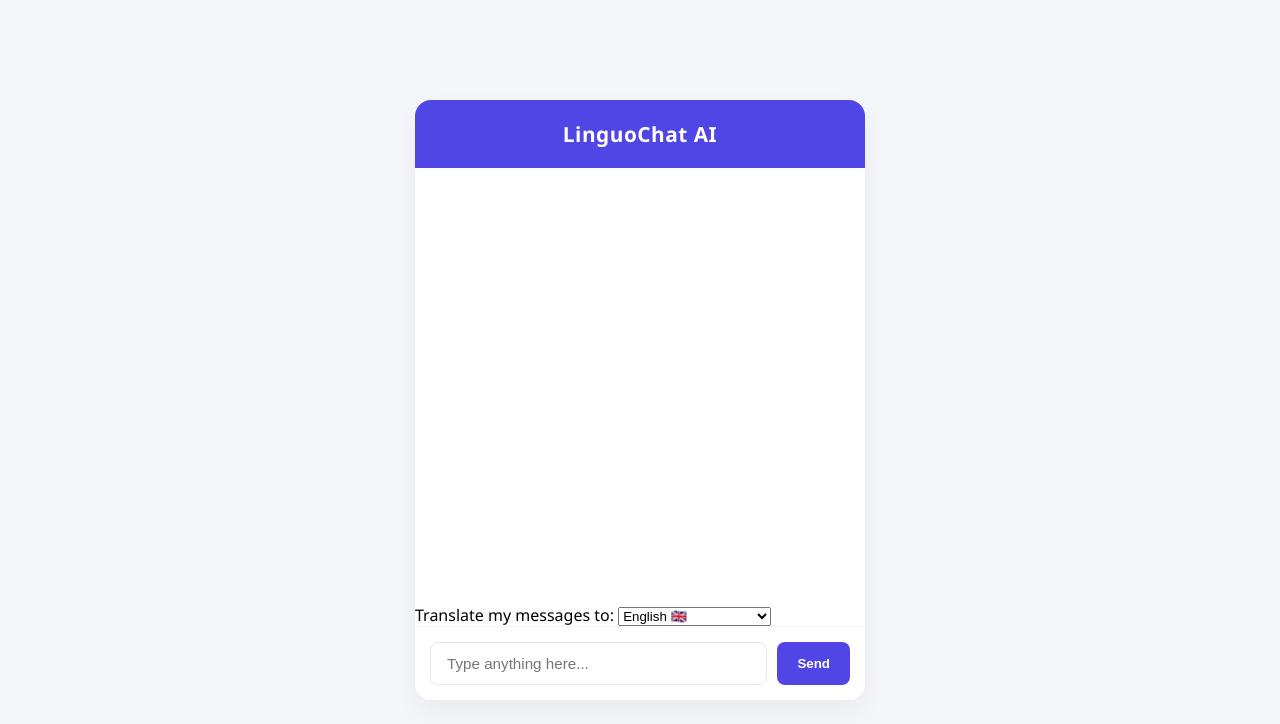
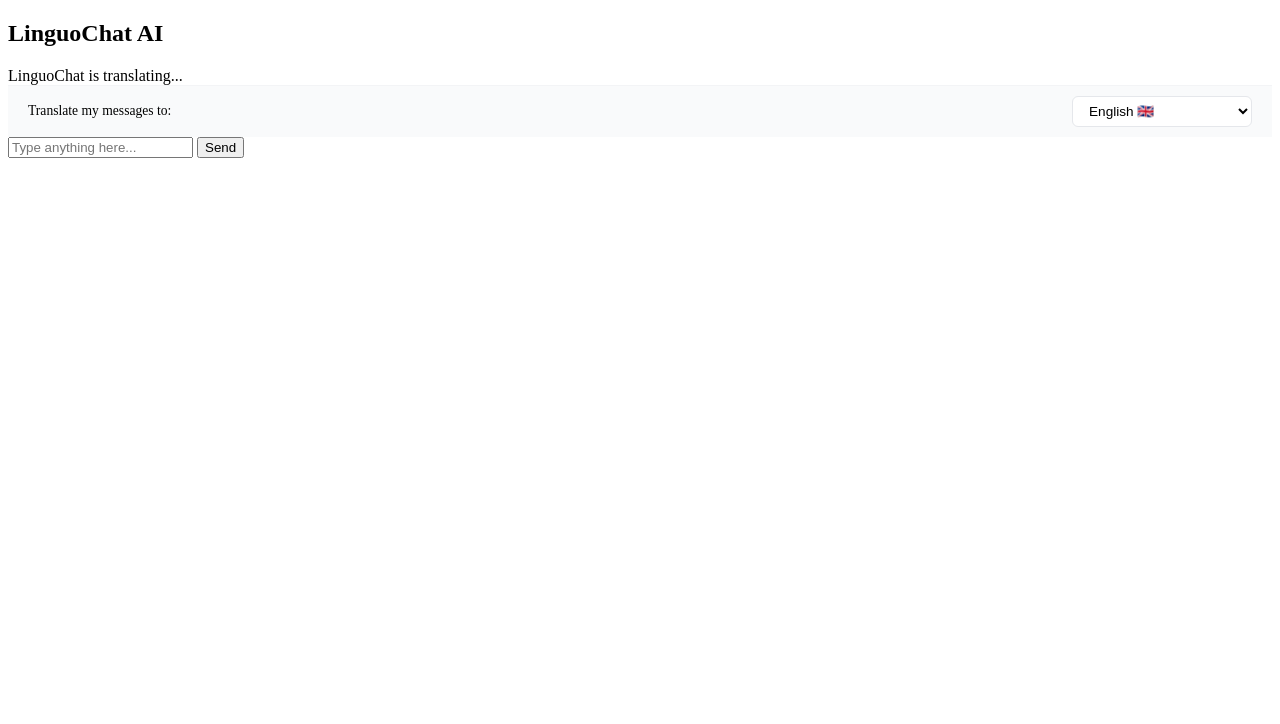
Before and after one commit to devdilshan2025/ai-chat-translator, a website: page public/index.html in a window 1280 px wide. Drawn offline with nearby package versions, Linux system fonts and the light colour scheme; no server answers.

Commit message:
change with plain csss

```diff
--- a/public/style.css
+++ b/public/style.css
@@ -1,159 +1,25 @@
-:root {
-    --bg-color: #f4f6f9;
-    --chat-bg: #ffffff;
-    --primary-color: #4f46e5;
-    --user-bubble: #e0e7ff;
-    --ai-bubble: #f3f4f6;
-    --text-main: #1f2937;
-    --text-muted: #6b7280;
+#language-selector-container {
+    display: flex;
+    align-items: center;
+    justify-content: space-between;
+    padding: 10px 20px;
+    background: #f9fafb;
+    border-top: 1px solid #f3f4f6;
+    font-size: 0.85rem;
+    color: var(--text-muted);
 }
 
-body {
-    font-family: 'Segoe UI', Tahoma, Geneva, Verdana, sans-serif;
-    display: flex;
-    justify-content: center;
-    align-items: center;
-    height: 100vh;
-    margin: 0;
-    background-color: var(--bg-color);
+#target-lang {
+    padding: 6px 12px;
+    border-radius: 6px;
+    border: 1px solid #e5e7eb;
+    background: white;
+    font-size: 0.85rem;
+    color: var(--text-main);
+    outline: none;
+    cursor: pointer;
 }
 
-#chat-container {
-    width: 450px;
-    height: 600px;
-    background: var(--chat-bg);
-    border-radius: 16px;
-    box-shadow: 0 10px 25px rgba(0, 0, 0, 0.05);
-    display: flex;
-    flex-direction: column;
-    overflow: hidden;
-}
-
-h2 {
-    background: var(--primary-color);
-    color: white;
-    margin: 0;
-    padding: 20px;
-    text-align: center;
-    font-size: 1.3rem;
-    font-weight: 600;
-    letter-spacing: 0.5px;
-}
-
-#messages {
-    flex: 1;
-    overflow-y: auto;
-    padding: 20px;
-    display: flex;
-    flex-direction: column;
-    gap: 15px;
-}
-
-/* Chat Bubble Styling */
-.message-wrapper {
-    display: flex;
-    flex-direction: column;
-    max-width: 80%;
-}
-
-.message-wrapper.user {
-    align-self: flex-end;
-}
-
-.message-wrapper.ai {
-    align-self: flex-start;
-}
-
-.bubble {
-    padding: 12px 16px;
-    border-radius: 12px;
-    font-size: 0.95rem;
-    line-height: 1.4;
-    position: relative;
-}
-
-.user .bubble {
-    background: var(--user-bubble);
-    color: var(--text-main);
-    border-bottom-right-radius: 2px;
-}
-
-.ai .bubble {
-    background: var(--ai-bubble);
-    color: var(--text-main);
-    border-top-left-radius: 2px;
-    box-shadow: 0 2px 5px rgba(0,0,0,0.02);
-}
-
-.meta-info {
-    font-size: 0.75rem;
-    color: var(--text-muted);
-    margin-top: 4px;
-    padding: 0 4px;
-}
-
-.user .meta-info {
-    text-align: right;
-}
-
-/* Copy Button */
-.copy-btn {
-    background: none;
-    border: none;
-    color: var(--primary-color);
-    font-size: 0.75rem;
-    cursor: pointer;
-    padding: 0;
-    margin-left: 8px;
-    text-decoration: underline;
-}
-
-/* Typing Indicator */
-#typing-indicator {
-    padding: 8px 16px;
-    background: var(--ai-bubble);
-    color: var(--text-muted);
-    font-size: 0.85rem;
-    border-radius: 12px;
-    align-self: flex-start;
-    display: none;
-    font-style: italic;
-}
-
-/* Form Section */
-#chat-form {
-    display: flex;
-    padding: 15px;
-    background: #fff;
-    border-top: 1px solid #f3f4f6;
-    gap: 10px;
-}
-
-#msg-input {
-    flex: 1;
-    padding: 12px 16px;
-    border: 1px solid #e5e7eb;
-    border-radius: 8px;
-    outline: none;
-    font-size: 0.95rem;
-    transition: border 0.2s;
-}
-
-#msg-input:focus {
+#target-lang:focus {
     border-color: var(--primary-color);
 }
-
-button[type="submit"] {
-    background: var(--primary-color);
-    color: white;
-    border: none;
-    padding: 0 20px;
-    border-radius: 8px;
-    font-weight: 600;
-    cursor: pointer;
-    transition: opacity 0.2s;
-}
-
-button[type="submit"]:hover {
-    opacity: 0.9;
-}
```
